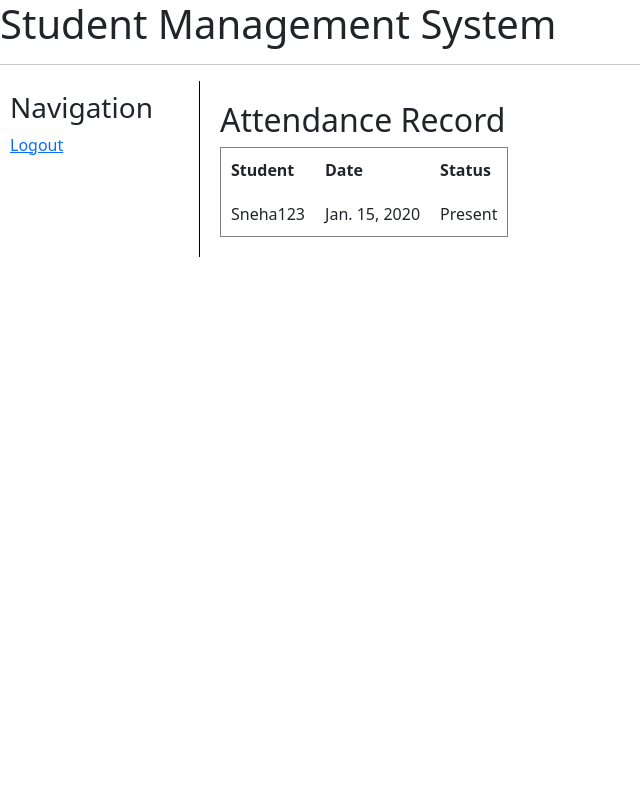
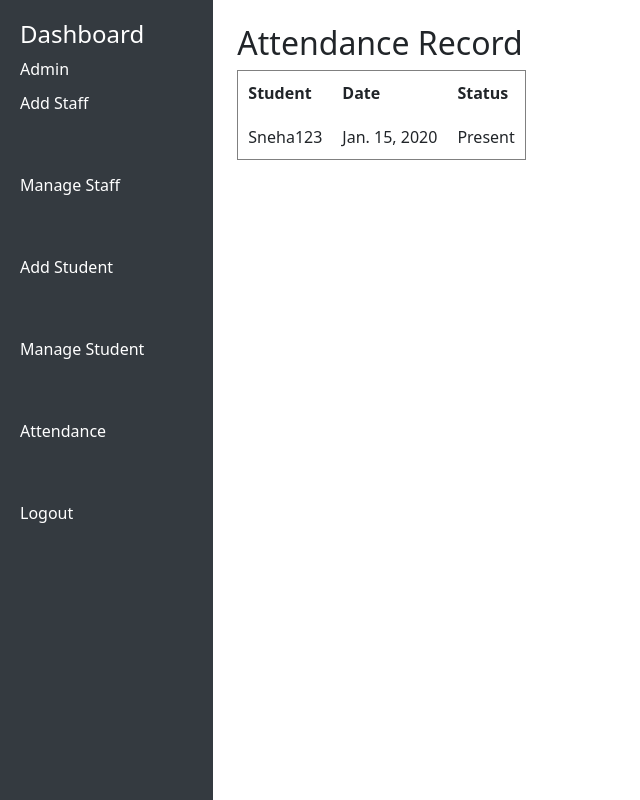
Before and after one commit to Sneha0201/Student_Management_System, a Django app: page /attendance/ in a window 1280 px wide. Shown: the whole page, without its empty margins (0-640 px from the left). Run offline with Django 5.2, Linux system fonts and the light colour scheme; data comes from the database, SQL or seed files in the repository; tables that the repository leaves empty hold one stand-in row (values such as "Sample post").

Commit message:
Update base.html

```diff
--- a/student_management_system/templates/main_app/base.html
+++ b/student_management_system/templates/main_app/base.html
@@ -2,39 +2,46 @@
 <html>
 <head>
     <title>Student Management System</title>
-    <link href="https://cdn.jsdelivr.net/npm/bootstrap@5.3.3/dist/css/bootstrap.min.css" rel="stylesheet">
+    <link href="https://cdn.jsdelivr.net/npm/bootstrap@5.3.0/dist/css/bootstrap.min.css" rel="stylesheet">
+    <style>
+        .sidebar {
+            height: 100vh;
+            background-color: #343a40;
+            color: white;
+            padding: 20px;
+        }
+        .sidebar a {
+            color: white;
+            display: block;
+            margin-bottom: 10px;
+            text-decoration: none;
+        }
+        .sidebar a:hover {
+            background-color: #495057;
+            padding: 5px;
+        }
+    </style>
 </head>
 <body>
-    <h1>Student Management System</h1>
-    <hr>
-    <div style="display:flex;">
+    <div class="container-fluid">
+        <div class="row">
             <!--Sidebar-->
-        <div style="width: 200px; border-right: 1px solid black; padding: 10px;">
-            <h3>Navigation</h3>
-            {% if user.is_superuser %}
-            <a href="{% url 'admin_home' %}">Dashboard</a><br><br>
+            <div class="col-md-2 sidebar">
+                <h4>Dashboard</h4>
+                <a href="{% url 'admin_home' %}">Admin</a>
                 <a href="{% url 'add_staff' %}">Add Staff</a><br><br>
                 <a href="{% url 'manage_staff' %}">Manage Staff</a><br><br>
                 <a href="{% url 'add_student' %}">Add Student</a><br><br>
                 <a href="{% url 'manage_student' %}">Manage Student</a><br><br>
                 <a href="{% url 'attendance_list' %}">Attendance</a><br><br>
-            {% endif %}
-            {% if user.staff %}
-            <a href="{% url 'staff_home' %}">Dashboard</a><br><br>
-            <a href="{% url 'staff_profile' %}">My Profile</a><br><br>
-            <a href="{% url 'manage_student' %}">My Students</a><br><br>
-            {% endif %}
-            {% if user.student %}
-            <a href="{% url 'student_home' %}">Dashboard</a><br><br>
-            <a href="{% url 'student_profile' %}">My Profile</a><br><br>
-            {% endif %}
                 <a href="{% url 'logout' %}">Logout</a>
             </div>
             <!--Main Content-->
-        <div style="flex:1; padding:20px;">
+            <div class="col-md-10 p-4">
                 {% block content %}
                 {% endblock %}
             </div>
         </div>
+    </div>
 </body>
 </html>
```
Lines whose indentation alone changed are shown as unchanged.
